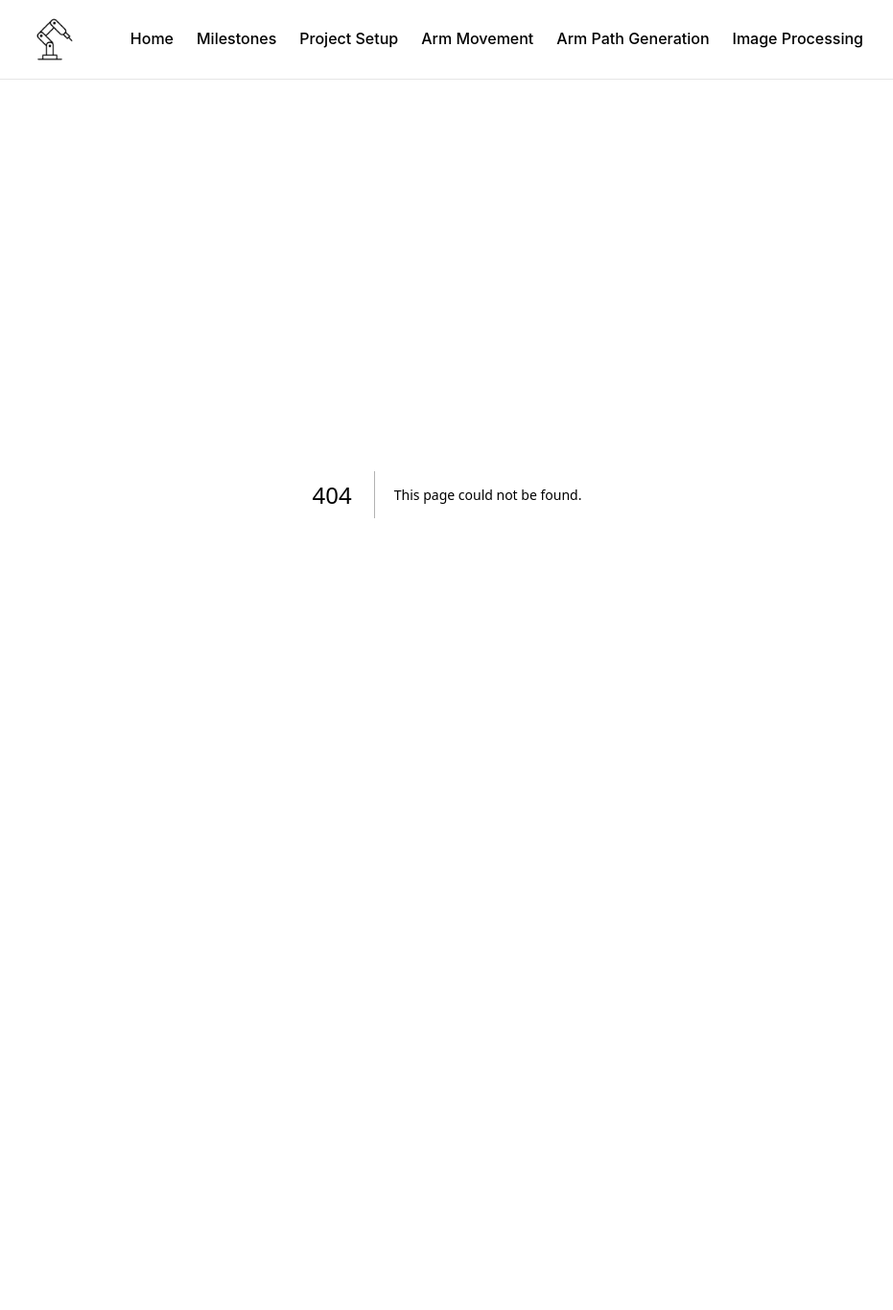
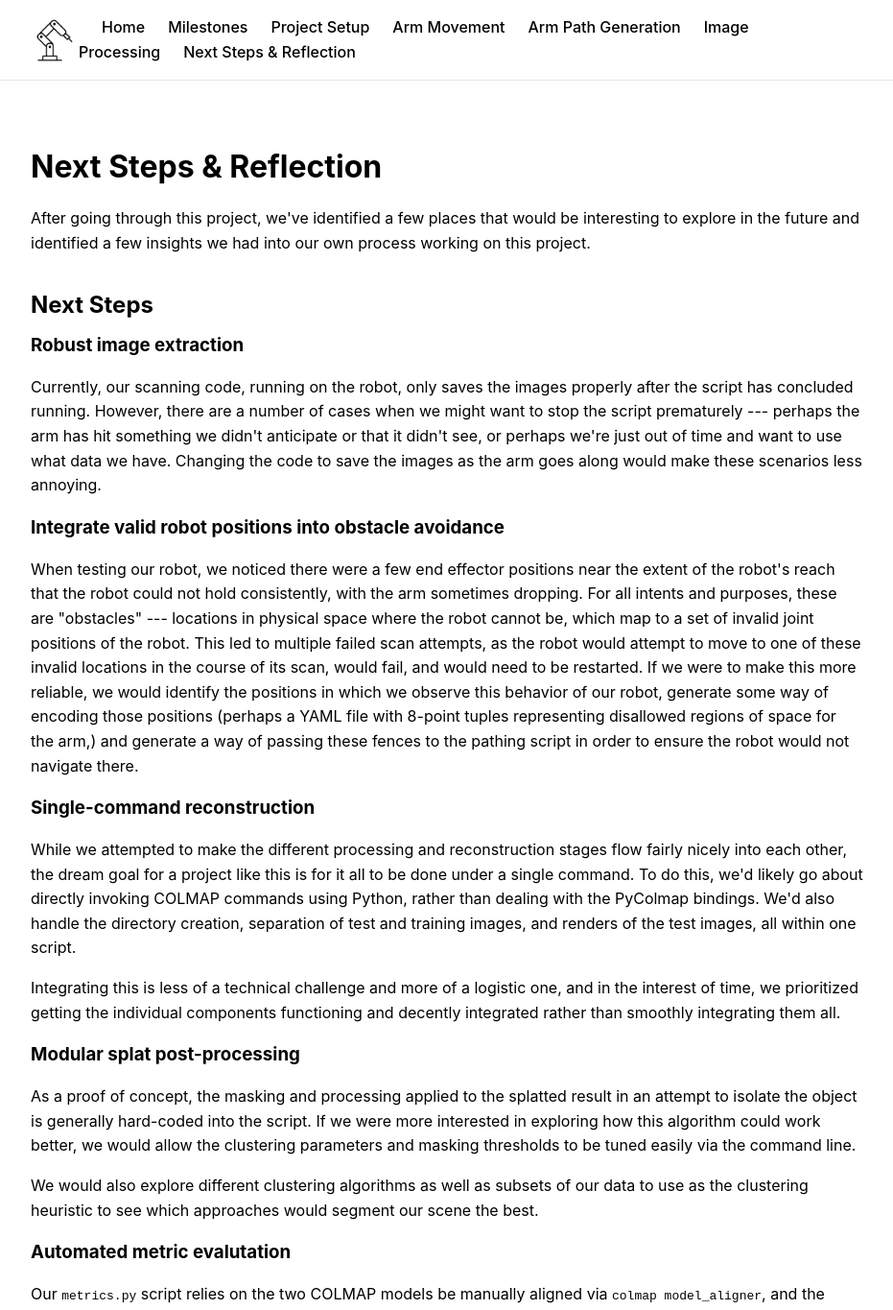
Before and after one commit to julakshah/gaussian-guy, a Next.js app: page /gaussian-guy/reflection in a window 1280 px wide. Before the commit this address had no page. Shown: the top 1365 px of the page at 96% size, without its empty margins (174-1105 px from the left). Before the commit the page ends 947 px from the top, so only its background shows below. Built offline with nearby package versions, Linux system fonts and the light colour scheme.

Commit message:
Add reflection, challenges, next steps

```diff
--- a/app/Navbar.js
+++ b/app/Navbar.js
@@ -18,6 +18,7 @@ export default function Navbar() {
           <Link href="/arm">Arm Movement</Link>
           <Link href="/pathing">Arm Path Generation</Link>
           <Link href="/processing">Image Processing</Link>
+          <Link href="/reflection">Next Steps & Reflection</Link>
         </div>
       </div>
     </nav>
--- a/app/processing/processing.mdx
+++ b/app/processing/processing.mdx
@@ -27,7 +27,7 @@ With Gaussian splatting, we can end up with reconstructions like these:
 
 <iframe width="700" height="340" src="https://www.youtube.com/embed/gPGKE0bSqmY" title="Estop reconstruction" frameborder="0" allow="accelerometer; autoplay; clipboard-write; encrypted-media; gyroscope; picture-in-picture; web-share" referrerpolicy="strict-origin-when-cross-origin" allowfullscreen></iframe>
 
-Given that there are continually updating libraries refining code for Gaussian splatting and making it easier and easier to use, we were quite excited to try it our for our project.
+Given that there are continually updating libraries refining code for Gaussian splatting and making it easier and easier to use, we were quite excited to try it out for our project.
 
 ## Generating the gsplt reconstruction
 
--- /dev/null
+++ b/app/reflection/page.js
@@ -0,0 +1,9 @@
+import Reflection from "./reflection.mdx";
+
+export default function ReflectionPage() {
+  return (
+    <div className="mdx">
+      <Reflection />
+    </div>
+  );
+}
--- /dev/null
+++ b/app/reflection/reflection.mdx
@@ -0,0 +1,54 @@
+# Next Steps & Reflection
+
+After going through this project, we've identified a few places that would be interesting to explore in the future and identified a few insights we had into our own process working on this project.
+
+## Next Steps
+
+### Robust image extraction
+
+Currently, our scanning code, running on the robot, only saves the images properly after the script has concluded running.
+However, there are a number of cases when we might want to stop the script prematurely --- perhaps the arm has hit something we didn't anticipate or that it didn't see, or perhaps we're just out of time and want to use what data we have.
+Changing the code to save the images as the arm goes along would make these scenarios less annoying.
+
+### Integrate valid robot positions into obstacle avoidance
+
+When testing our robot, we noticed there were a few end effector positions near the extent of the robot's reach that the robot could not hold consistently, with the arm sometimes dropping. For all intents and purposes, these are "obstacles" --- locations in physical space where the robot cannot be, which map to a set of invalid joint positions of the robot.
+This led to multiple failed scan attempts, as the robot would attempt to move to one of these invalid locations in the course of its scan, would fail, and would need to be restarted.
+If we were to make this more reliable, we would identify the positions in which we observe this behavior of our robot, generate some way of encoding those positions (perhaps a YAML file with 8-point tuples representing disallowed regions of space for the arm,) and generate a way of passing these fences to the pathing script in order to ensure the robot would not navigate there.
+
+### Single-command reconstruction
+
+While we attempted to make the different processing and reconstruction stages flow fairly nicely into each other, the dream goal for a project like this is for it all to be done under a single command.
+To do this, we'd likely go about directly invoking COLMAP commands using Python, rather than dealing with the PyColmap bindings. We'd also handle the directory creation, separation of test and training images, and renders of the test images, all within one script.
+
+Integrating this is less of a technical challenge and more of a logistic one, and in the interest of time, we prioritized getting the individual components functioning and decently integrated rather than smoothly integrating them all.
+
+### Modular splat post-processing
+
+As a proof of concept, the masking and processing applied to the splatted result in an attempt to isolate the object is generally hard-coded into the script. If we were more interested in exploring how this algorithm could work better, we would allow the clustering parameters and masking thresholds to be tuned easily via the command line.
+
+We would also explore different clustering algorithms as well as subsets of our data to use as the clustering heuristic to see which approaches would segment our scene the best.
+
+### Automated metric evalutation
+
+Our `metrics.py` script relies on the two COLMAP models be manually aligned via `colmap model_aligner`, and the coordinates to use for the reconstruction specified. A valuable next step for this project would involve computing these positions automatically, feeding them into the algorithm manually, and computing the average error across all test images, such that the accuracy of a reconstruction could be quickly scanned.
+We could then fairly easily graph this data and actually use it to evaluate our pathing approach.
+
+## Reflection
+
+This project has been great fun for us, and we've enjoyed dividing up the work in interfacing with hardware unfamiliar to most of us and implementing/interfacing with algorithms many of us lacked experience with.
+However, were we to do this project over again, we identified a few ways in which we'd approach it differently or revise how we thought about it.
+
+Dividing up the work went fairly well, and was necessary for this project to be completed in a reasonable timeframe.
+Working with the arm was nontrivial, as was setting up COLMAP as Gaussian Splatting; if one person were to do all of those, they'd have little time to do much else for the first part of the project.
+However, we didn't take the time to spread this knowledge of the different components amongst ourselves once these components were working on our own machines. This created dependencies on specific people --- i.e. person A needs to be present when scanning with the arm; person B needs to be around to generate the reconstruction, etc.
+This effect is not only counterproductive to our productivity, but also to our own understanding and learning --- we'd all have had a better experience had we learned to get all of the different parts of the code working on all of our machines, after which we'd be able to play around with them more.
+
+Our project was also initially short on a vision of what a full prototype would look like. When we defined this project, we summed it up very concisely --- Gaussian Splatting using a robot arm --- but did not significantly elaborate on what that would entail. In order to have enough work for each member of the group to feel satisfied, we added subcomponents throughout --- obstacle avoidance, pathing algorithms, reconstruction metrics, isolating the object in the scene, etc.
+These are all interesting ideas, and we're very happy to have them be a part of the project, yet our process of adding them in felt like it lacked the structure it could have had.
+
+I believe there's a way for all of these different components and scripts to arise naturally within the context of a project --- if we were to focus on solving the question of efficiently representing an object using Gaussian splatting, we could break apart the "efficiency" element in order to justify our choice for navigating to specific valuable frames, and for measuring the reconstruction against a test dataset for measuring it. In this case, our metrics would actually be metrics informing us of the quality of our chosen trajectory for taking images and number of images to take.
+Through this lens, a lot of the decisions made in the project would make more sense, rather than simply being interesting in their own isolated way. As an added bonus, clearly articulating this structure would also have made it easier to integrate our code together, as that was the most difficult part of making the project come together.
+
+On the whole, however, we are satisfied with what we've produced. This project let us get a taste of forward and inverse kinematics, explore pathing and obstacle avoidance using A\*, learn about how to discretize space as an octree, practice developing within a Docker container when we interfaced with the arm, consciously explore gsplat documentation when debugging our own post-processing and metric generation for the 3D reconstruction, and practice dealing with the eternal struggle of Python package version mismatches.
+We've learned a fair bit, focused in on the specific regions of this project we worked on, and found it a very interesting project overall.
```
